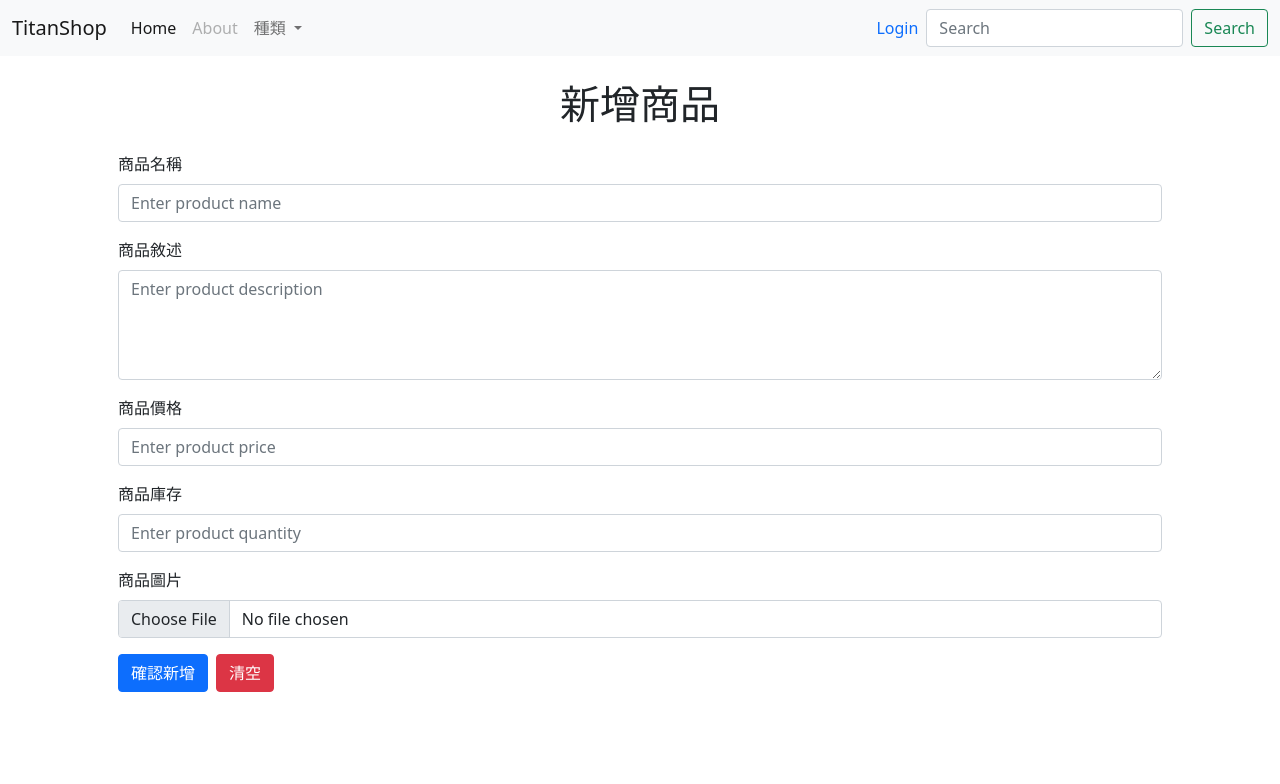
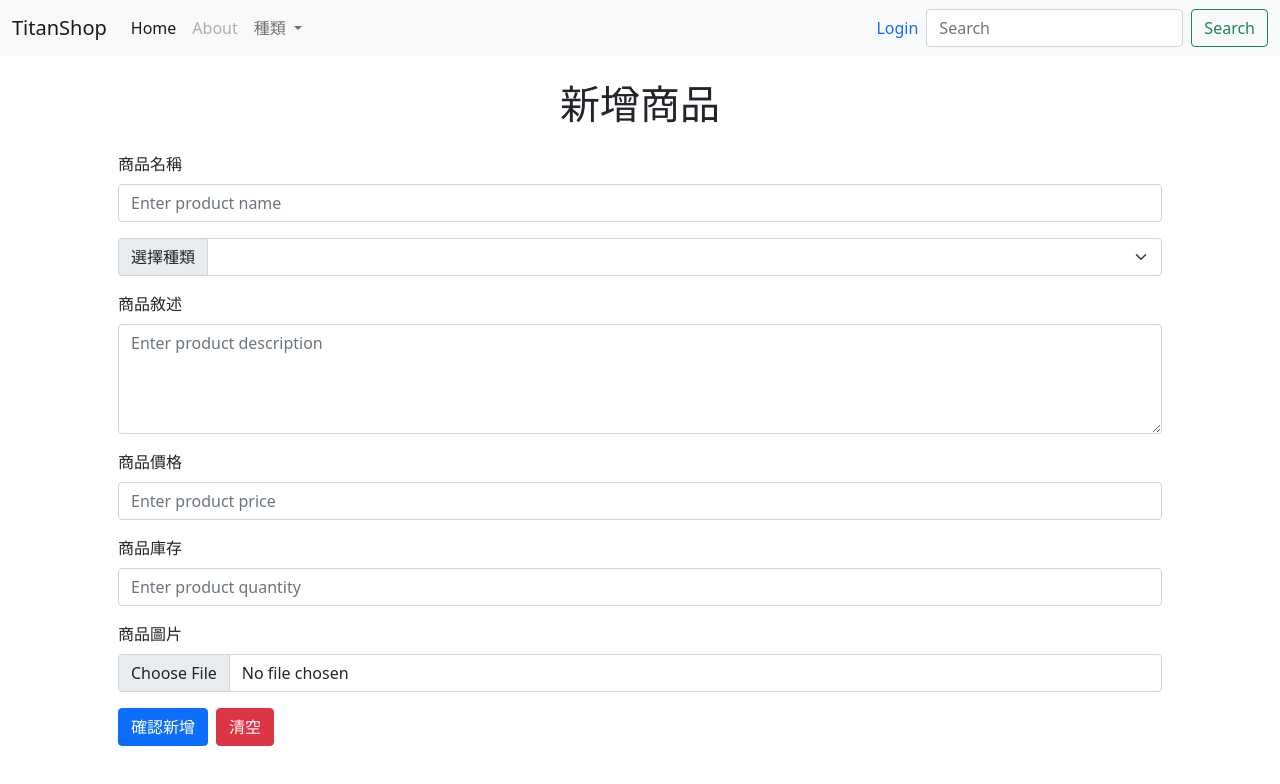
Before and after one commit to Chingsan0722/titan-shop-frontend, a Vue app: page /product/new in a window 1280 px wide. Shown: the top 784 px of the page. Built offline with nearby package versions, Linux system fonts and the light colour scheme.

Commit message:
set category in add & update product

```diff
--- a/src/api/axiosInstance.js
+++ b/src/api/axiosInstance.js
@@ -17,39 +17,39 @@ axiosInstance.interceptors.request.use(
   }
 )
 
-// response 攔截器
-axiosInstance.interceptors.response.use(
-  (response) => {
-  // 回傳的 status code 在 2xx 區間會觸發這個函式
-  // 可以在這裡拿到 response 做處理
-    return response
-  },
-  (error) => {
-  // 回傳的 status code 不在 2xx 區間會觸發這個函式
-  // 可以在這裡拿到 response error 做處理
-    if (error.response) {
-      switch (error.response.status) {
-        // 可以在這裡針對不同 status code 做處理
-        case 401:
-          alert('Unauthorized')
-          console.error(error.message)
-          break
-        case 404:
-          alert('Page Not Found')
-          console.error(error.message)
-          break
-        case 500:
-          alert('Internal Server Error')
-          console.error(error.message)
-          break
-        default:
-          alert('App broken')
-          console.error(error.message)
-      }
-    }
-    if (!window.navigator.onLine) {
-      alert('Please reload ♥ F5')
-      return
-    }
-    return Promise.reject(error)
-  })
+// // response 攔截器
+// axiosInstance.interceptors.response.use(
+//   (response) => {
+//   // 回傳的 status code 在 2xx 區間會觸發這個函式
+//   // 可以在這裡拿到 response 做處理
+//     return response
+//   },
+//   (error) => {
+//   // 回傳的 status code 不在 2xx 區間會觸發這個函式
+//   // 可以在這裡拿到 response error 做處理
+//     if (error.response) {
+//       switch (error.response.status) {
+//         // 可以在這裡針對不同 status code 做處理
+//         case 401:
+//           alert('Unauthorized')
+//           console.error(error.message)
+//           break
+//         case 404:
+//           alert('Page Not Found')
+//           console.error(error.message)
+//           break
+//         case 500:
+//           alert('Internal Server Error')
+//           console.error(error.message)
+//           break
+//         default:
+//           alert('App broken')
+//           console.error(error.message)
+//       }
+//     }
+//     if (!window.navigator.onLine) {
+//       alert('Please reload ♥ F5')
+//       return
+//     }
+//     return Promise.reject(error)
+//   })
--- a/src/components/NavBar.vue
+++ b/src/components/NavBar.vue
@@ -40,6 +40,7 @@ watch(() => users.token, (newValue, oldValue) => {
               <li><hr class="dropdown-divider"></li>
               <li><a class="dropdown-item" href="#">內衣類</a></li>
               <li><a class="dropdown-item" href="#">配件類</a></li>
+              <li><a class="dropdown-item" href="#">鞋類</a></li>
             </ul>
           </li>
         </ul>
--- a/src/components/SellerProduct.vue
+++ b/src/components/SellerProduct.vue
@@ -27,6 +27,7 @@ const deleteProduct = async () => {
 <template>
   <th class="align-middle" scope="row">{{ product.id }}</th>
   <td class="align-middle">{{ product.name }}</td>
+  <td class="align-middle">{{ product.categoryName }}</td>
   <td class="align-middle">$ {{ product.price }}</td>
   <td class="align-middle">{{ product.description }}</td>
   <td class="align-middle">{{ product.stock }}</td>
--- a/src/views/CreateProductView.vue
+++ b/src/views/CreateProductView.vue
@@ -3,7 +3,7 @@ import { productAPI } from '../api/product'
 import { ref } from 'vue'
 // import axios from 'axios'
 const name = ref('')
-const categoryId = ref('2')
+const categoryId = ref('')
 const description = ref('')
 const price = ref()
 const stock = ref()
@@ -47,7 +47,6 @@ const postData = async () => {
       image.value = null
 
       // Show a success message (You can handle this using a toast or a modal)
-      console.log(response.data)
       window.alert('Product added successfully!')
     } else {
       // Handle the error response from the server (e.g., display an error message)
@@ -66,6 +65,17 @@ const postData = async () => {
         <label for="name" class="form-label">商品名稱</label>
         <input v-model="name" type="text" class="form-control" id="name" placeholder="Enter product name">
       </div>
+      <div class="input-group mb-3">
+        <label for="categoryId" class="input-group-text">選擇種類</label>
+        <select v-model="categoryId" class="form-select" id="form-select">
+          <option :value="null" selected>請選擇</option>
+          <option value="1">上衣類</option>
+          <option value="2">下身類</option>
+          <option value="3">內衣類</option>
+          <option value="4">配件類</option>
+          <option value="5">鞋類</option>
+        </select>
+      </div>
       <div class="mb-3">
         <label for="description" class="form-label">商品敘述</label>
         <textarea v-model="description" class="form-control" id="description" rows="4" placeholder="Enter product description"></textarea>
@@ -83,8 +93,10 @@ const postData = async () => {
         <input type="file" class="form-control" id="image" @change="handleImageChange">
         <img v-if="image" :src="image" alt="Selected Image" style="max-width: 200px;">
       </div>
-      <button type="submit" class="btn btn-primary me-2">確認新增</button>
-      <button type="reset" class="btn btn-danger">清空</button>
+      <div class="mb-3">
+        <button type="submit" class="btn btn-primary me-2">確認新增</button>
+        <button type="reset" class="btn btn-danger">清空</button>
+      </div>
     </form>
   </div>
 </template>
--- a/src/views/HomeView.vue
+++ b/src/views/HomeView.vue
@@ -3,10 +3,8 @@ import CardProduct from '../components/CardProduct.vue'
 import DropdownMenu from '../components/DropdownMenu.vue'
 import PriceRange from '../components/PriceRange.vue'
 import Pagination from '../components/PaginationComp.vue'
-import { storeToRefs } from 'pinia'
 import { useProductStore } from '@/stores/product'
 import { productAPI } from '../api/product'
-import { useRouter } from 'vue-router'
 const productStore = useProductStore()
 const getData = async () => {
   const result = await productAPI.getAllProducts()
--- a/src/views/SellerView.vue
+++ b/src/views/SellerView.vue
@@ -29,8 +29,9 @@ getData()
     <table class="table table-hover">
       <thead>
         <tr>
-          <th  scope="col">商品編號</th>
+          <th scope="col">商品編號</th>
           <th scope="col">商品名稱</th>
+          <th scope="col">商品分類</th>
           <th scope="col">商品金額</th>
           <th scope="col">商品簡述</th>
           <th scope="col">庫存剩餘</th>
--- a/src/views/UpdateProductView.vue
+++ b/src/views/UpdateProductView.vue
@@ -6,7 +6,8 @@ const route = useRouter()
 const router = useRouter()
 // import axios from 'axios'
 const name = ref('')
-const categoryId = ref('2')
+const categoryId = ref('')
+const categoryName = ref('')
 const description = ref('')
 const price = ref()
 const stock = ref()
@@ -26,9 +27,11 @@ const getProduct = async () => {
       const product = response.data[0]
       name.value = product.name
       categoryId.value = product.categoryId
+      categoryName.value = product.categoryName
       description.value = product.description
       price.value = product.price
       stock.value = product.stock
+      console.log(categoryName.value)
     } else {
       window.alert('Failed to get product', response.error)
     }
@@ -37,6 +40,7 @@ const getProduct = async () => {
   }
 }
 getProduct()
+
 const putData = async () => {
   try {
     const response = await productAPI.updateProduct(id, {
@@ -79,6 +83,17 @@ const deleteProduct = async () => {
         <label for="name" class="form-label">商品名稱</label>
         <input v-model="name" type="text" class="form-control" id="name">
       </div>
+      <div class="input-group mb-3">
+        <label for="categoryName" class="input-group-text">選擇種類</label>
+        <select v-model="categoryId" class="form-select" id="form-select">
+          <option :value=categoryId v-if="categoryId">{{ categoryName }} (selected)</option>
+          <option value="1">上衣類</option>
+          <option value="2">下身類</option>
+          <option value="3">內衣類</option>
+          <option value="4">配件類</option>
+          <option value="5">鞋類</option>
+        </select>
+      </div>
       <div class="mb-3">
         <label for="description" class="form-label">商品敘述</label>
         <textarea v-model="description" class="form-control" id="description" rows="4"></textarea>
```
